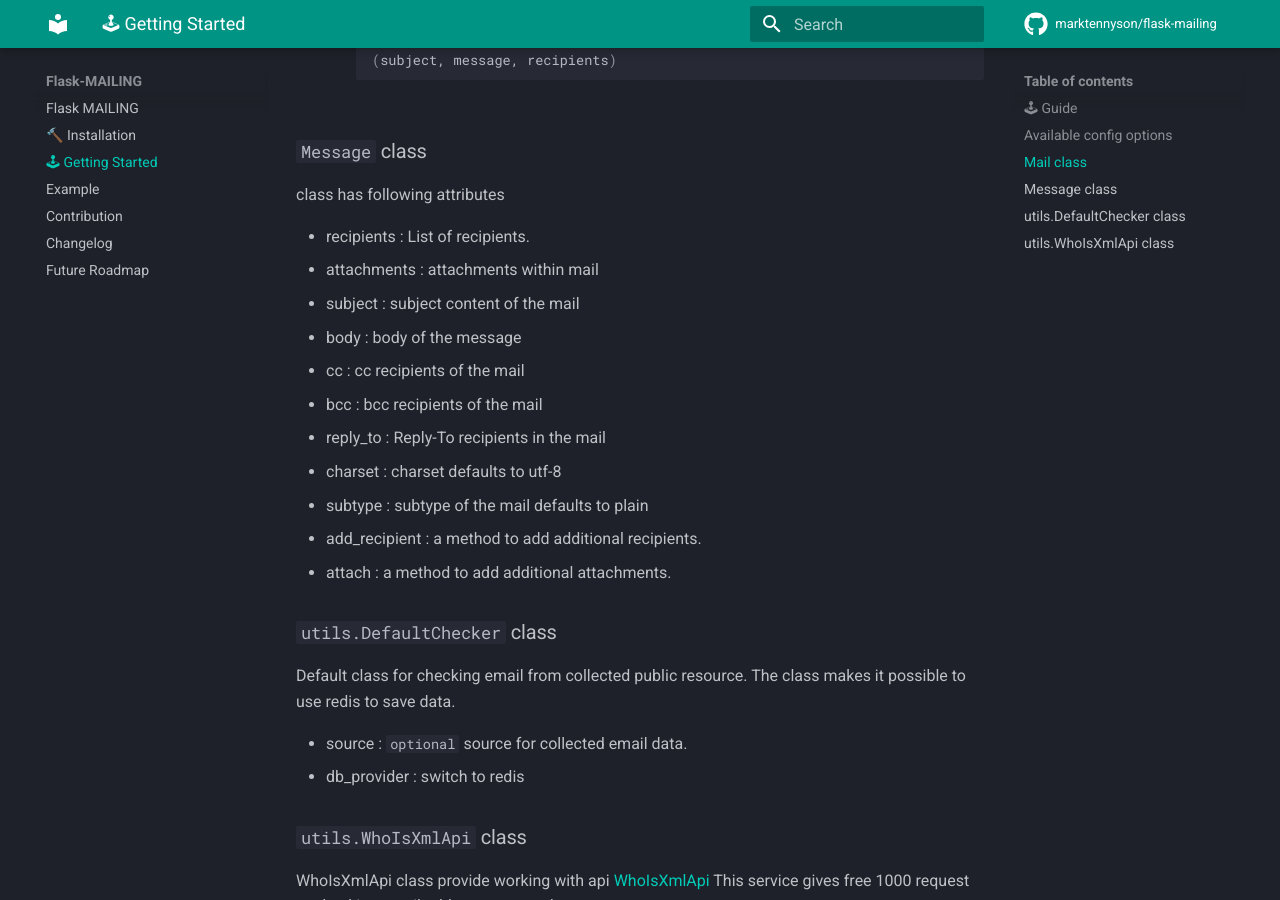
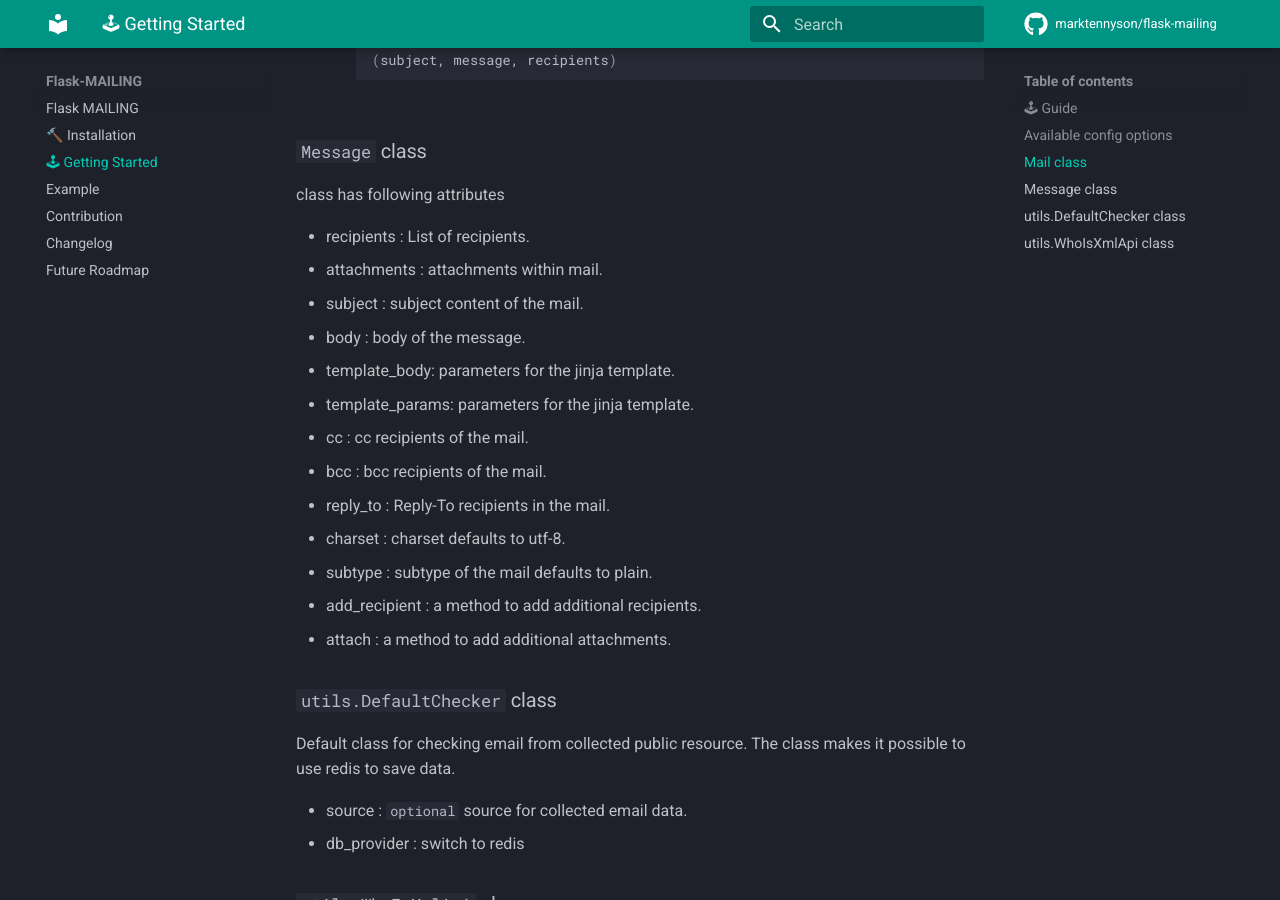
Before and after one commit to marktennyson/flask-mailing, an MkDocs documentation site: the page built from docs/getting-started.md, in a window 1280 px wide and 900 px high, scrolled down 1434 px. Built offline with MkDocs 1.6.1 and Material for MkDocs 9.7.7, drawn with Linux system fonts in a browser that asks for light colours; comment, search, counter and statistics services are not loaded.

Commit message:
Bump version 0.1.1 => 0.2.0

```diff
--- a/docs/getting-started.md
+++ b/docs/getting-started.md
@@ -48,14 +48,16 @@ class has following attributes
 
 
 -  recipients  : List of recipients.
--  attachments : attachments within mail
--  subject  : subject content of the mail
--  body : body of the message
--  cc : cc recipients of the mail
--  bcc : bcc recipients of the mail
--  reply_to : Reply-To recipients in the mail
--  charset : charset defaults to utf-8
--  subtype : subtype of the mail defaults to plain
+-  attachments : attachments within mail.
+-  subject  : subject content of the mail.
+-  body : body of the message.
+-  template_body: parameters for the jinja template.
+-  template_params: parameters for the jinja template.
+-  cc : cc recipients of the mail.
+-  bcc : bcc recipients of the mail.
+-  reply_to : Reply-To recipients in the mail.
+-  charset : charset defaults to utf-8.
+-  subtype : subtype of the mail defaults to plain.
 - add_recipient : a method to add additional recipients.
 - attach : a method to add additional attachments.
 
```
Also changed, not shown: CHANGELOG.md (+3 -3 lines), 1 other file.
